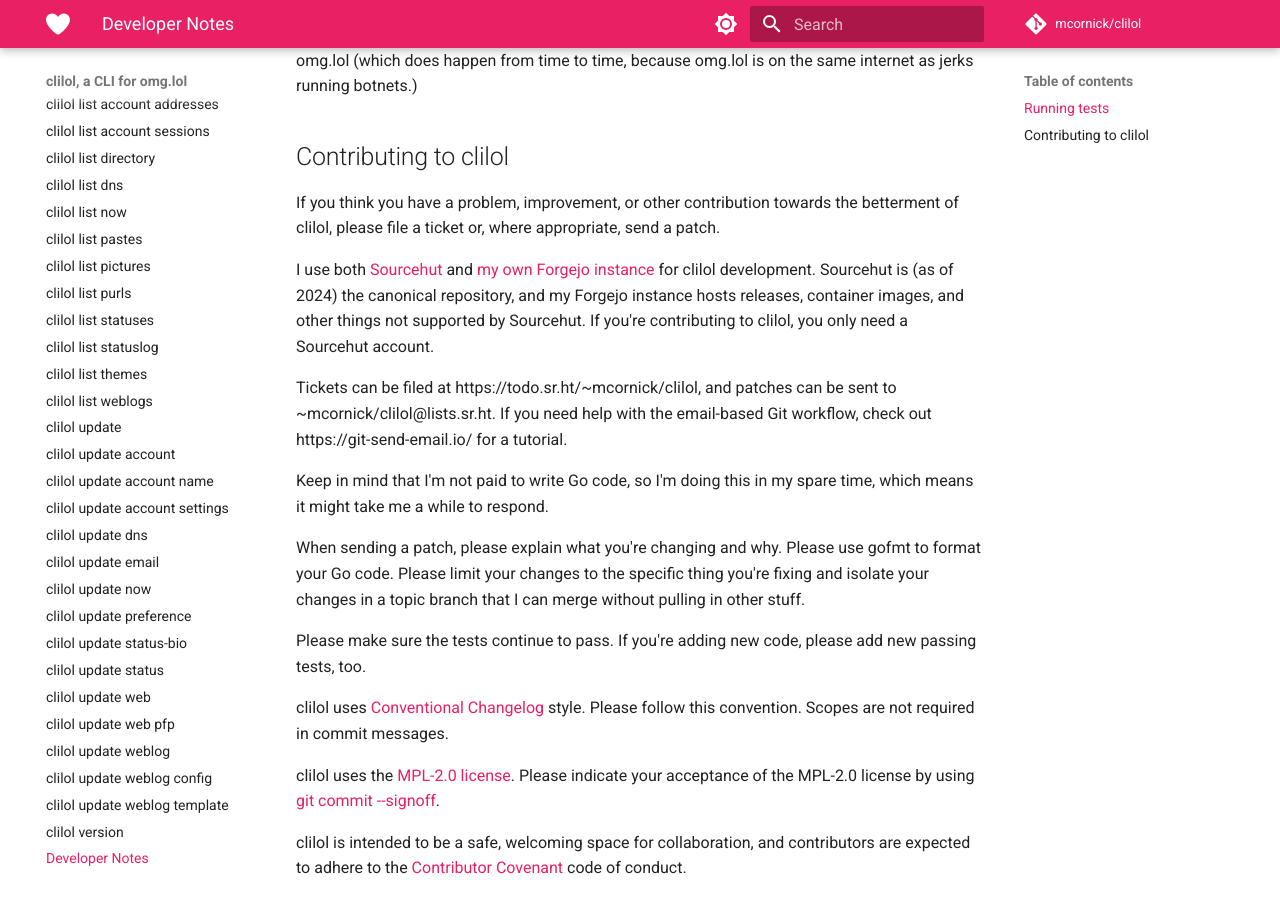
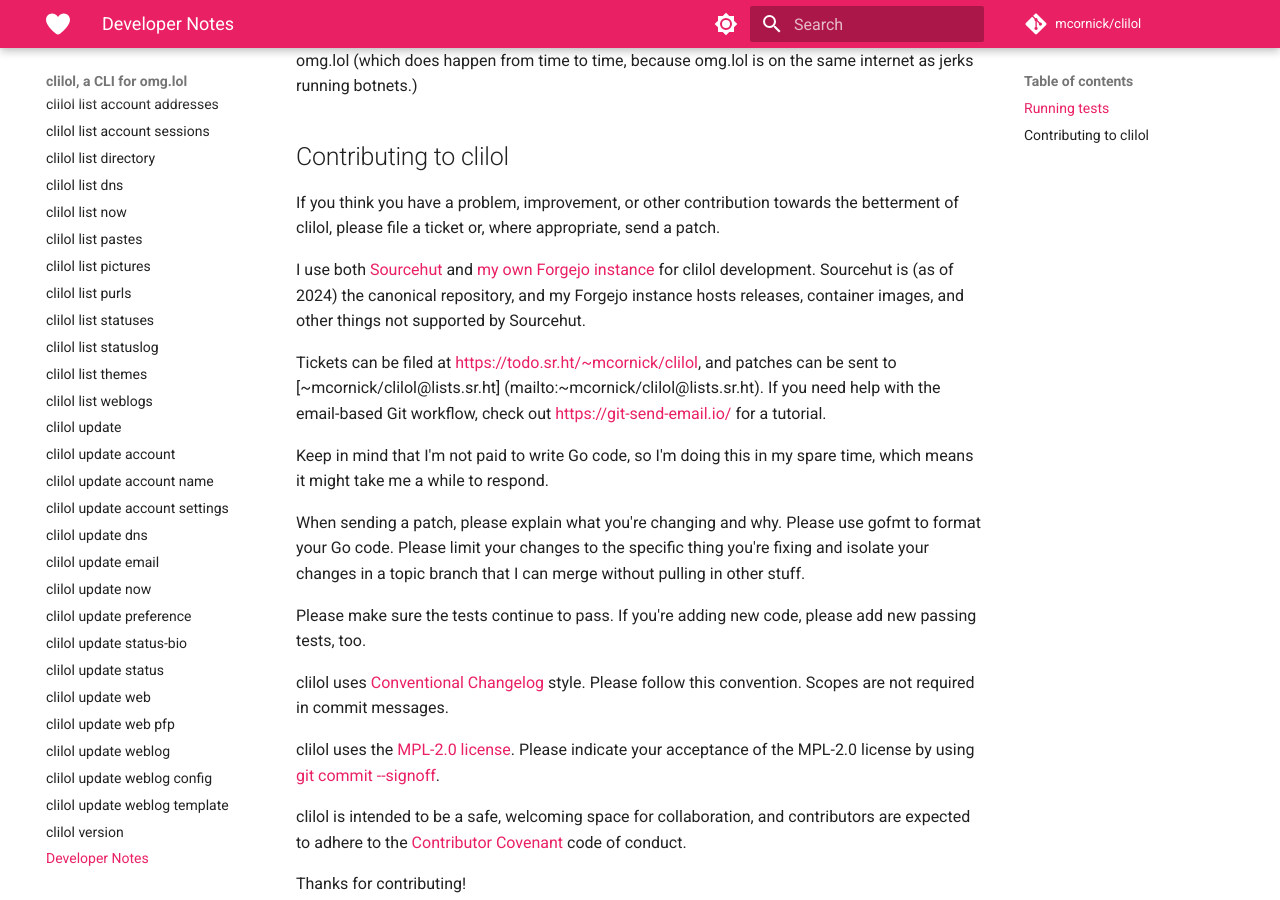
Before and after one commit to mcornick/clilol, an MkDocs documentation site: the page built from docs/developer.md, in a window 1280 px wide and 900 px high, scrolled down 456 px. Built offline with MkDocs 1.6.1 and Material for MkDocs 9.7.7, drawn with Linux system fonts in a browser that asks for light colours.

Commit message:
docs: update developer docs
Signed-off-by: Mark Cornick <mark@markcornick.com>

```diff
--- a/docs/developer.md
+++ b/docs/developer.md
@@ -33,13 +33,15 @@
 instance](https://git.mcornick.dev) for clilol development.
 Sourcehut is (as of 2024) the canonical repository, and my
 Forgejo instance hosts releases, container images, and other things
-not supported by Sourcehut. If you're contributing to clilol, you
-only need a Sourcehut account.
+not supported by Sourcehut.
 
-Tickets can be filed at https://todo.sr.ht/~mcornick/clilol, and patches
-can be sent to ~mcornick/clilol@lists.sr.ht. If you need help with the
-email-based Git workflow, check out https://git-send-email.io/ for a
-tutorial.
+Tickets can be filed at
+[https://todo.sr.ht/~mcornick/clilol](https://todo.sr.ht/~mcornick/clilol),
+and patches can be sent to
+[~mcornick/clilol@lists.sr.ht] (mailto:~mcornick/clilol@lists.sr.ht).
+If you need help with the email-based Git workflow, check out
+[https://git-send-email.io/](https://git-send-email.io/)
+for a tutorial.
 
 Keep in mind that I'm not paid to write Go code, so I'm doing this in my
 spare time, which means it might take me a while to respond.
```
